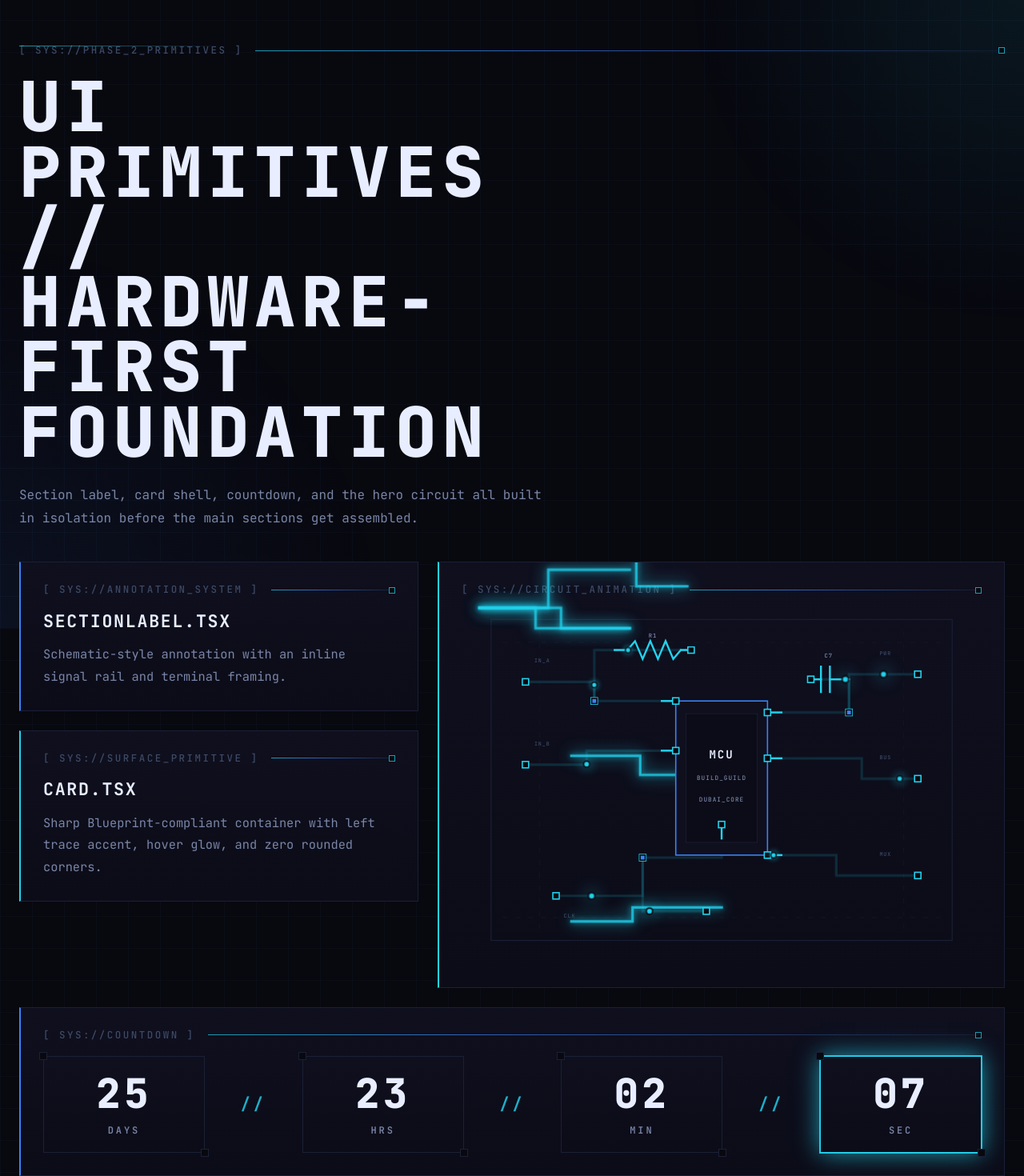
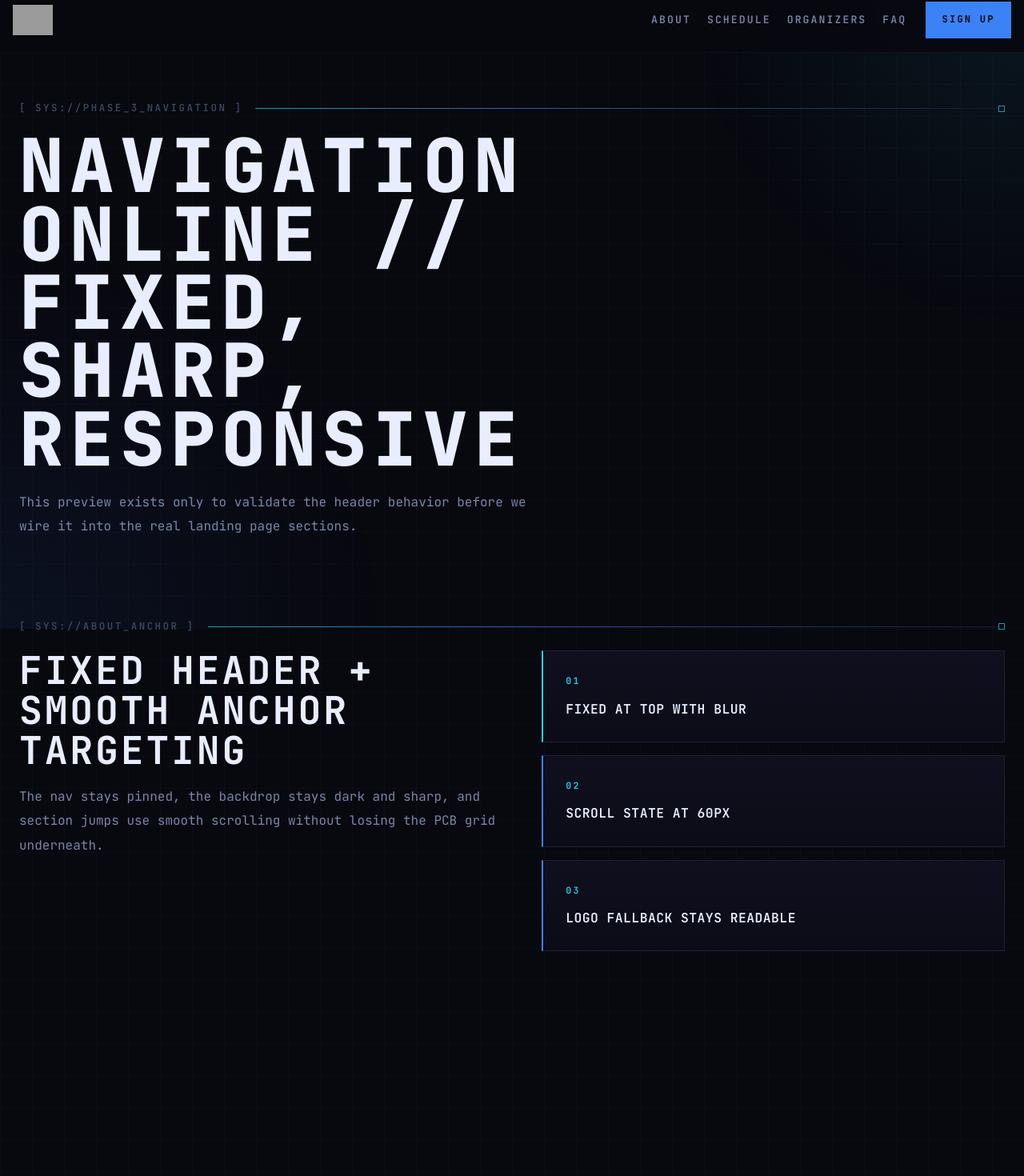
Before and after one commit to dhruvin-sarkar/Build-Guilds-Dubai, a React (Vite) app: page / in a window 1280 px wide. Shown: the part 15-1485 px from the top of the page at 80% size. Built offline with nearby package versions, Linux system fonts and the light colour scheme; grey boxes are pictures that could not be loaded.

Commit message:
feat: wire phase 3 navigation preview sections

```diff
--- a/src/App.css
+++ b/src/App.css
@@ -1,114 +1,133 @@
-.preview {
-  position: relative;
+.navPreview {
   min-height: 100vh;
-  padding: 4.5rem 1.5rem 6rem;
+  padding: 7.5rem 1.5rem 4rem;
 }
 
-.preview__container {
-  position: relative;
+.navPreview__container {
   width: min(100%, 1280px);
   margin: 0 auto;
 }
 
-.preview__container::before {
-  content: '';
-  position: absolute;
-  inset: 0 auto auto 0;
-  width: 16rem;
-  height: 1px;
-  background: linear-gradient(90deg, var(--accent-cyan), transparent);
-  opacity: 0.7;
+.navPreview__intro {
+  display: grid;
+  gap: 1.4rem;
+  min-height: calc(100vh - 10rem);
+  align-content: center;
+  padding-bottom: 3rem;
 }
 
-.preview__header {
-  display: grid;
-  gap: 1.5rem;
-  margin-bottom: 2.5rem;
-}
-
-.preview__title {
-  max-width: 12ch;
+.navPreview__title {
+  max-width: 11ch;
   color: var(--text-primary);
-  font-size: clamp(2.75rem, 7vw, 5.4rem);
+  font-size: clamp(2.8rem, 8vw, 5.8rem);
   font-weight: 800;
   letter-spacing: 0.08em;
-  line-height: 0.94;
+  line-height: 0.92;
   text-transform: uppercase;
 }
 
-.preview__lede {
+.navPreview__lede {
   max-width: 42rem;
   color: var(--text-secondary);
   font-size: 1rem;
-  line-height: 1.8;
+  line-height: 1.85;
 }
 
-.preview__layout {
+.navPreview__section {
+  min-height: 100vh;
+  padding: 2rem 0 3rem;
+  scroll-margin-top: 7rem;
+}
+
+.navPreview__section--alt {
+  position: relative;
+}
+
+.navPreview__section--alt::before {
+  content: '';
+  position: absolute;
+  inset: 0 0 auto;
+  height: 1px;
+  background: linear-gradient(90deg, transparent, var(--border), transparent);
+}
+
+.navPreview__sectionInner {
   display: grid;
-  grid-template-columns: minmax(0, 0.95fr) minmax(0, 1.35fr);
+  gap: 1.5rem;
+  align-content: start;
+}
+
+.navPreview__sectionGrid {
+  display: grid;
+  grid-template-columns: minmax(0, 1fr) minmax(22rem, 0.92fr);
   gap: 1.5rem;
   align-items: start;
 }
 
-.preview__stack {
+.navPreview__copy {
   display: grid;
-  gap: 1.5rem;
+  gap: 1.1rem;
+  max-width: 44rem;
 }
 
-.preview__cardTitle {
-  margin-top: 1.2rem;
+.navPreview__sectionTitle {
   color: var(--text-primary);
-  font-size: 1.35rem;
+  font-size: clamp(1.8rem, 4vw, 3rem);
   font-weight: 700;
-  letter-spacing: 0.08em;
-  line-height: 1.25;
+  letter-spacing: 0.06em;
+  line-height: 1.04;
   text-transform: uppercase;
 }
 
-.preview__cardText {
-  margin-top: 0.9rem;
+.navPreview__sectionBody {
   color: var(--text-secondary);
-  font-size: 0.96rem;
-  line-height: 1.8;
+  font-size: 1rem;
+  line-height: 1.9;
 }
 
-.preview__circuitCard {
-  min-height: 100%;
+.navPreview__callouts {
+  display: grid;
+  gap: 1rem;
 }
 
-.preview__countdownCard {
-  margin-top: 1.5rem;
+.navPreview__calloutIndex {
+  color: var(--accent-cyan);
+  font-size: 0.72rem;
+  font-weight: 600;
+  letter-spacing: 0.22em;
+  text-transform: uppercase;
 }
 
-.preview__countdownWrap {
-  margin-top: 1.25rem;
+.navPreview__calloutText {
+  margin-top: 0.75rem;
+  color: var(--text-primary);
+  font-size: 1.02rem;
+  font-weight: 600;
+  letter-spacing: 0.03em;
+  line-height: 1.6;
+  text-transform: uppercase;
 }
 
-@media (max-width: 1024px) {
-  .preview {
-    padding-top: 3.5rem;
-  }
-
-  .preview__layout {
+@media (max-width: 960px) {
+  .navPreview__sectionGrid {
     grid-template-columns: 1fr;
   }
 }
 
-@media (max-width: 640px) {
-  .preview {
+@media (max-width: 768px) {
+  .navPreview {
+    padding-top: 6rem;
     padding-inline: 1rem;
-    padding-bottom: 4rem;
   }
 
-  .preview__header {
-    gap: 1.1rem;
+  .navPreview__intro {
+    min-height: auto;
+    padding-bottom: 2rem;
   }
 
-  .preview__cardTitle {
-    font-size: 1.12rem;
-  }
-
-  .preview__cardText {
-    font-size: 0.9rem;
+  .navPreview__section {
+    min-height: auto;
+    padding: 1.25rem 0 2.5rem;
+    scroll-margin-top: 5.75rem;
   }
 }
--- a/src/App.tsx
+++ b/src/App.tsx
@@ -1,56 +1,91 @@
 import './App.css';
-import CircuitSVG from './components/ui/CircuitSVG';
-import Countdown from './components/ui/Countdown';
+import Nav from './components/Nav';
 import Card from './components/ui/Card';
 import SectionLabel from './components/ui/SectionLabel';
-import { EVENT_DATE } from './data/constants';
+
+interface PreviewSection {
+  id: 'about' | 'schedule' | 'organizers' | 'faq';
+  label: string;
+  title: string;
+  body: string;
+  callouts: string[];
+}
+
+const previewSections: PreviewSection[] = [
+  {
+    id: 'about',
+    label: 'about anchor',
+    title: 'Fixed header + smooth anchor targeting',
+    body: 'The nav stays pinned, the backdrop stays dark and sharp, and section jumps use smooth scrolling without losing the PCB grid underneath.',
+    callouts: ['Fixed at top with blur', 'Scroll state at 60px', 'Logo fallback stays readable'],
+  },
+  {
+    id: 'schedule',
+    label: 'schedule anchor',
+    title: 'Desktop nav links stay compact and technical',
+    body: 'Primary links stay on one line at desktop widths, with a sharp CTA at the far edge so the signup action remains visible immediately.',
+    callouts: ['Uppercase JetBrains Mono', 'Anchor-based navigation only', 'CTA opens external signup'],
+  },
+  {
+    id: 'organizers',
+    label: 'organizers anchor',
+    title: 'Mobile drawer slides in with the same dark aesthetic',
+    body: 'At tablet and below, the nav collapses to a hamburger, opens a right-side drawer, and locks background scroll so the panel feels deliberate.',
+    callouts: ['Hamburger at 768px', 'Slide-in drawer', 'Overlay click closes menu'],
+  },
+  {
+    id: 'faq',
+    label: 'faq anchor',
+    title: 'Section targets leave room for the fixed bar',
+    body: 'Each section uses scroll margin so the header never covers the first line of content when a nav jump completes.',
+    callouts: ['ScrollIntoView behavior', 'No clipped headings', 'Ready for real sections next'],
+  },
+];
 
 function App() {
   return (
-    <main className="preview" aria-label="Build Guild Dubai Phase 2 primitives preview">
-      <div className="preview__container">
-        <header className="preview__header">
-          <SectionLabel label="phase 2 primitives" />
-          <h1 className="preview__title">UI primitives // hardware-first foundation</h1>
-          <p className="preview__lede">
-            Section label, card shell, countdown, and the hero circuit all built in isolation before the main
-            sections get assembled.
+    <>
+      <Nav />
+      <main id="top" className="navPreview" aria-label="Build Guild Dubai Phase 3 navigation preview">
+        <div className="navPreview__container">
+          <header className="navPreview__intro">
+            <SectionLabel label="phase 3 navigation" />
+            <h1 className="navPreview__title">Navigation online // fixed, sharp, responsive</h1>
+            <p className="navPreview__lede">
+              This preview exists only to validate the header behavior before we wire it into the real landing page
+              sections.
             </p>
           </header>
 
-        <section className="preview__layout">
-          <div className="preview__stack">
-            <Card>
-              <SectionLabel label="annotation system" />
-              <h2 className="preview__cardTitle">SectionLabel.tsx</h2>
-              <p className="preview__cardText">
-                Schematic-style annotation with an inline signal rail and terminal framing.
-              </p>
-            </Card>
-
-            <Card highlight>
-              <SectionLabel label="surface primitive" />
-              <h2 className="preview__cardTitle">Card.tsx</h2>
-              <p className="preview__cardText">
-                Sharp Blueprint-compliant container with left trace accent, hover glow, and zero rounded corners.
-              </p>
-            </Card>
+          {previewSections.map((section, index) => (
+            <section
+              key={section.id}
+              id={section.id}
+              className={`navPreview__section ${index % 2 === 1 ? 'navPreview__section--alt' : ''}`}
+            >
+              <div className="navPreview__sectionInner">
+                <SectionLabel label={section.label} />
+                <div className="navPreview__sectionGrid">
+                  <div className="navPreview__copy">
+                    <h2 className="navPreview__sectionTitle">{section.title}</h2>
+                    <p className="navPreview__sectionBody">{section.body}</p>
                   </div>
 
-          <Card highlight className="preview__circuitCard">
-            <SectionLabel label="circuit animation" />
-            <CircuitSVG animate />
+                  <div className="navPreview__callouts">
+                    {section.callouts.map((callout, calloutIndex) => (
+                      <Card key={`${section.id}-${calloutIndex}`} highlight={calloutIndex === 0}>
+                        <p className="navPreview__calloutIndex">0{calloutIndex + 1}</p>
+                        <p className="navPreview__calloutText">{callout}</p>
                       </Card>
+                    ))}
+                  </div>
+                </div>
+              </div>
             </section>
-
-        <Card className="preview__countdownCard">
-          <SectionLabel label="countdown" />
-          <div className="preview__countdownWrap">
-            <Countdown targetDate={EVENT_DATE} />
-          </div>
-        </Card>
+          ))}
         </div>
       </main>
+    </>
   );
 }
 
```
Lines whose indentation alone changed are shown as unchanged.
